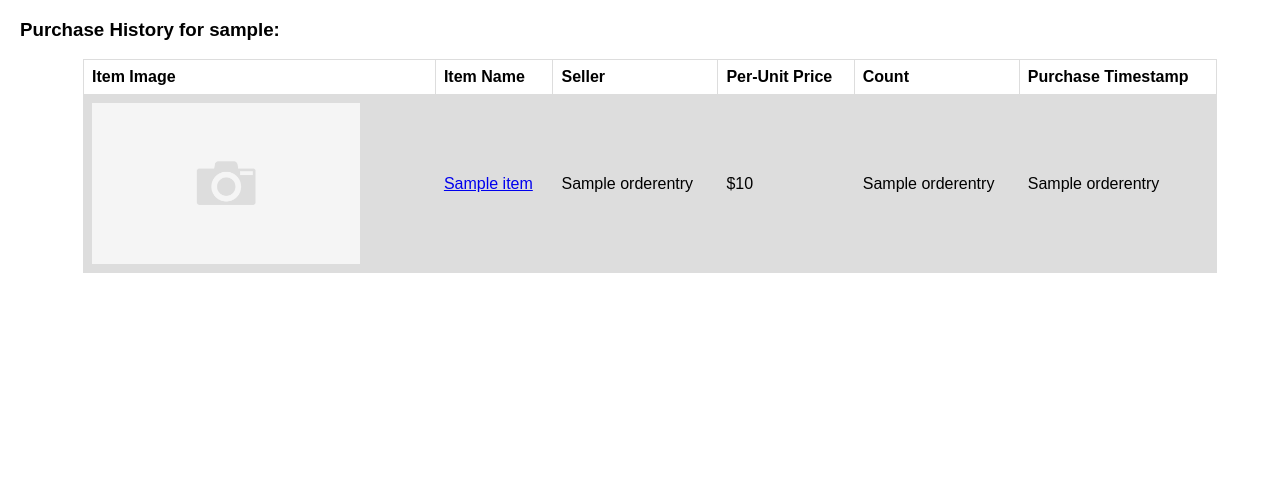
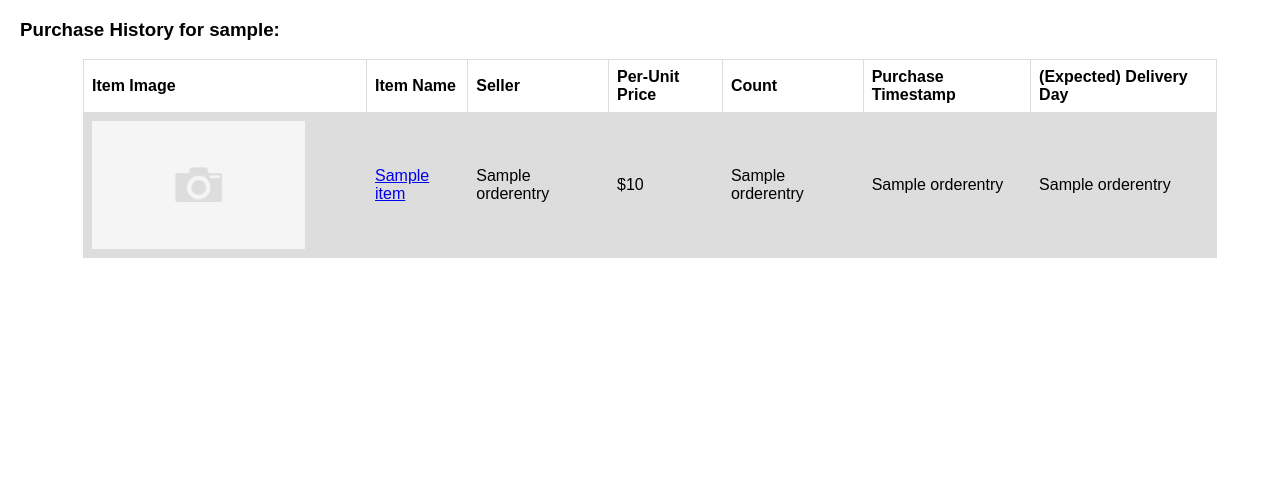
Before and after one commit to silaslenihan/Mini-Amazon, a Flask app: page /purchaseHistory in a window 1280 px wide. Shown: the part 144-642 px from the top of the page. Run offline with Flask 2, Linux system fonts and the light colour scheme; the visitor is signed in with stand-in values (Sample User, id 1); a database or web service that is not in the repository returns one stand-in record (values such as "Sample title"); some libraries are stand-ins or nearby versions.

Commit message:
purchase history works

```diff
--- a/app.py
+++ b/app.py
@@ -134,6 +134,7 @@ def purchase_history():
         data_row['price_per_item'] = round(result[3]/result[8])
         data_row['count'] = result[8]
         data_row['purchase_timestamp'] = result[4]
+        data_row['delivery'] = result[5]
         data.append(data_row)
     return render_template('purchaseHistory.html', items=data)
 
@@ -497,7 +498,7 @@ def purchase():
         print(row)
         newMoney = float(row[2]*row[3])
         seller = "'"+str(row[4])+"'"
-        updateSellerBalance = "UPDATE Users SET balance = balance + %.2f WHERE username = %s" % (newMoney, seller)
+        updateSellerBalance = "UPDATE Users SET balance = balance + %.2f WHERE username = %s;" % (newMoney, seller)
         cur.execute(updateSellerBalance)
         # Add each item to order items
         # get category of item
@@ -506,7 +507,7 @@ def purchase():
         cur.execute(findCat)
         category = "'"+str(cur.fetchall()[0][0])+"'"
         # get order and delivery date
-        dt_string = datetime.datetime.now().strftime("%Y-%m-%d")
+        dt_string = datetime.datetime.now().strftime("%Y-%m-%d %H:%M")
         orderDate = "'" + str(dt_string) + "'"
         delivery = datetime.datetime.now() + relativedelta(weeks=1)
         delivery = "'" + str(delivery.strftime("%Y-%m-%d")) + "'"
@@ -518,8 +519,9 @@ def purchase():
         insertOrder = "INSERT INTO OrderEntry " \
                       "VALUES (%d, %d, %s, %.2f, %s, " \
                       "%s, %d, %s, %d, %s);" % (order_id, entry_id, username, newMoney, orderDate, delivery, item_id, category, row[2], seller)
+        cur.execute(insertOrder)
         entry_id += 1
-    clearCart = "DELETE FROM Cart WHERE username = %s" % username
+    clearCart = "DELETE FROM Cart WHERE username = %s;" % username
     cur.execute(clearCart)
     return redirect(url_for('purchase_history'))
 
--- a/templates/purchaseHistory.html
+++ b/templates/purchaseHistory.html
@@ -15,15 +15,17 @@
 				<th>Per-Unit Price</th>
 				<th>Count</th>
 				<th>Purchase Timestamp</th>
+                <th>(Expected) Delivery Day</th>
 			</tr>
 			{% for item in items %}
 			<tr>
 				<td><img src="../static/images/default-img.gif" alt="Default product image" style="max-width: 300;max-height: 300"></td>
-				<td><p><a href="{{url_for('purchase_history', itemid=item.item_id)}}">{{item.item_name}}</a></p></td>
+				<td><p><a href="{{url_for('productDescription', itemid=item.item_id)}}">{{item.item_name}}</a></p></td>
 				<td><p>{{item.seller_username}}</p></td>
 				<td><p>${{item.price_per_item}}</p></td>
 				<td><p>{{item.count}}</p></td>
-				<td><p>{{item.purchase_timestamp}}</a></p></td>
+				<td><p>{{item.purchase_timestamp}}</p></td>
+                <td><p>{{item.delivery}}</p></td>
 			</tr>
 			{% endfor %}
 		</table>
```
